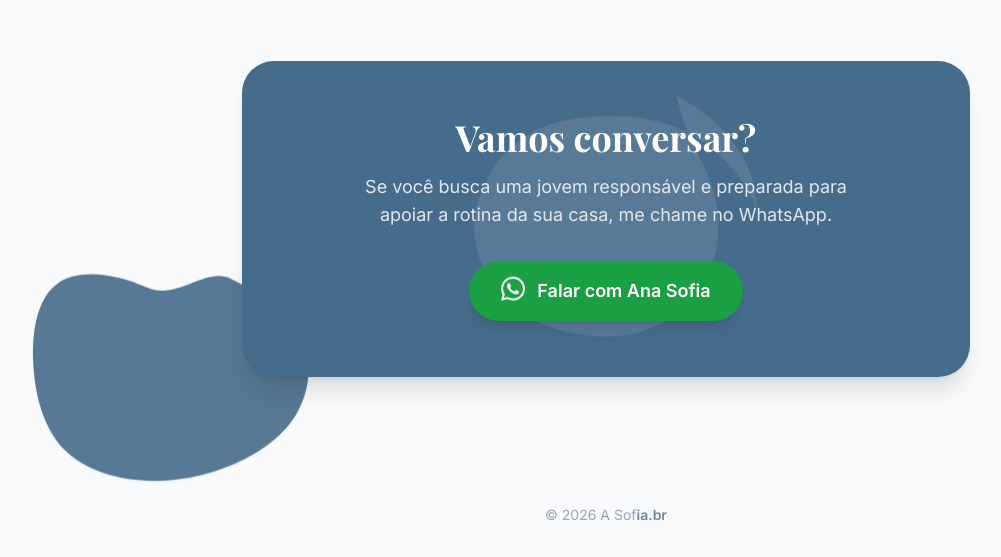
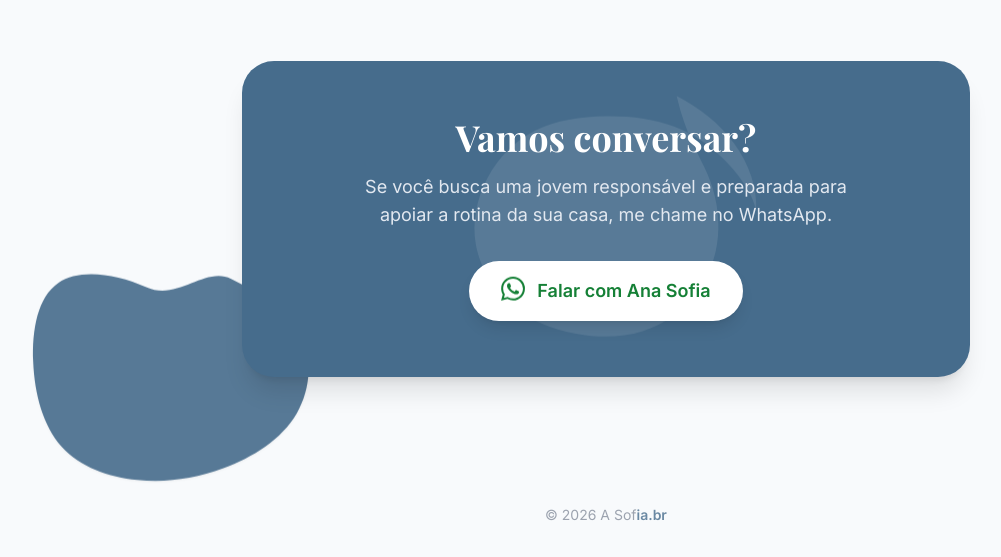
Before and after one commit to dmknob/asof.ia.br, a website: page index.html in a window 1280 px wide. Shown: the part 2463-3020 px from the top of the page, without its empty margins (34-1035 px from the left). Drawn offline with nearby package versions, Linux system fonts and the light colour scheme; a web font is replaced by a local one.

Commit message:
fix(a11y): corrige contraste final cta whatsapp

```diff
--- a/index.html
+++ b/index.html
@@ -352,7 +352,7 @@
                 </p>
                 <a href="https://wa.me/5551992110102?text=Ol%C3%A1%20Ana%20Sofia!%20Vim%20pelo%20seu%20site%20e%20gostaria%20de%20saber%20mais%20sobre%20o%20seu%20servi%C3%A7o."
                     target="_blank" rel="noopener noreferrer"
-                    class="inline-flex items-center gap-3 bg-[#1A9F43] hover:bg-[#158036] text-white font-bold px-8 py-4 rounded-full text-lg shadow-lg hover:shadow-xl hover:-translate-y-1 transition-all duration-300">
+                    class="inline-flex items-center gap-3 bg-white text-[#158036] hover:bg-gray-50 hover:text-[#11652A] font-bold px-8 py-4 rounded-full text-lg shadow-lg hover:shadow-xl hover:-translate-y-1 transition-all duration-300">
                     <svg class="w-6 h-6 fill-current" viewBox="0 0 24 24">
                         <path
                             d="M17.472 14.382c-.297-.149-1.758-.867-2.03-.967-.273-.099-.471-.148-.67.15-.197.297-.767.966-.94 1.164-.173.199-.347.223-.644.075-.297-.15-1.255-.463-2.39-1.475-.883-.788-1.48-1.761-1.653-2.059-.173-.297-.018-.458.13-.606.134-.133.298-.347.446-.52.149-.174.198-.298.298-.497.099-.198.05-.371-.025-.52-.075-.149-.669-1.612-.916-2.207-.242-.579-.487-.5-.669-.51a12.8 12.8 0 00-.57-.01c-.198 0-.52.074-.792.372-.272.297-1.04 1.016-1.04 2.479 0 1.462 1.065 2.875 1.213 3.074.149.198 2.096 3.2 5.077 4.487.709.306 1.262.489 1.694.625.712.227 1.36.195 1.871.118.571-.085 1.758-.719 2.006-1.413.248-.694.248-1.289.173-1.413-.074-.124-.272-.198-.57-.347m-5.421 7.403h-.004a9.87 9.87 0 01-5.031-1.378l-.361-.214-3.741.982.998-3.648-.235-.374a9.86 9.86 0 01-1.51-5.26c.001-5.45 4.436-9.884 9.888-9.884 2.64 0 5.122 1.03 6.988 2.898a9.825 9.825 0 012.893 6.994c-.003 5.45-4.437 9.884-9.885 9.884m8.413-18.297A11.815 11.815 0 0012.05 0C5.495 0 .16 5.335.157 11.892c0 2.096.547 4.142 1.588 5.945L.057 24l6.305-1.654a11.882 11.882 0 005.683 1.448h.005c6.554 0 11.89-5.335 11.893-11.893a11.821 11.821 0 00-3.48-8.413z" />
```
Also changed, not shown: css/style.css.
